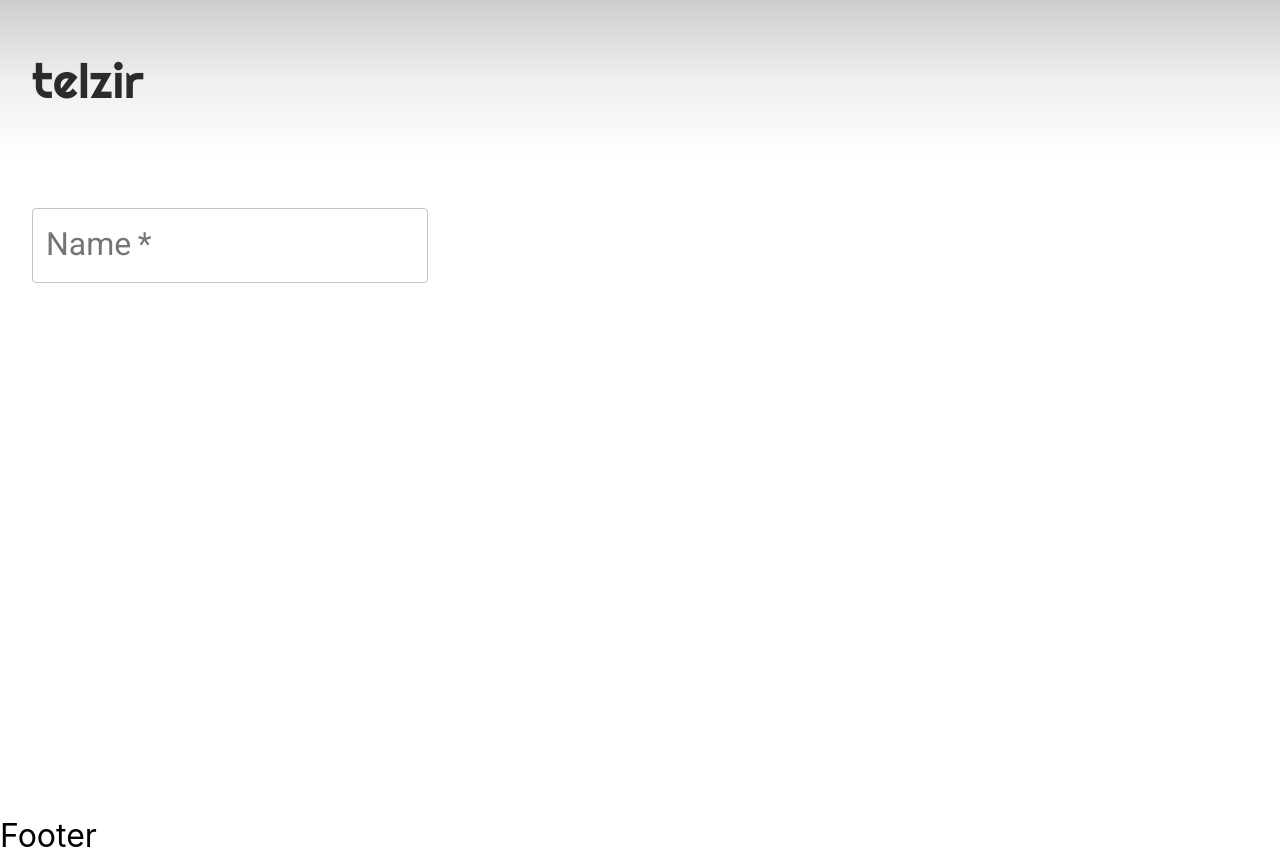
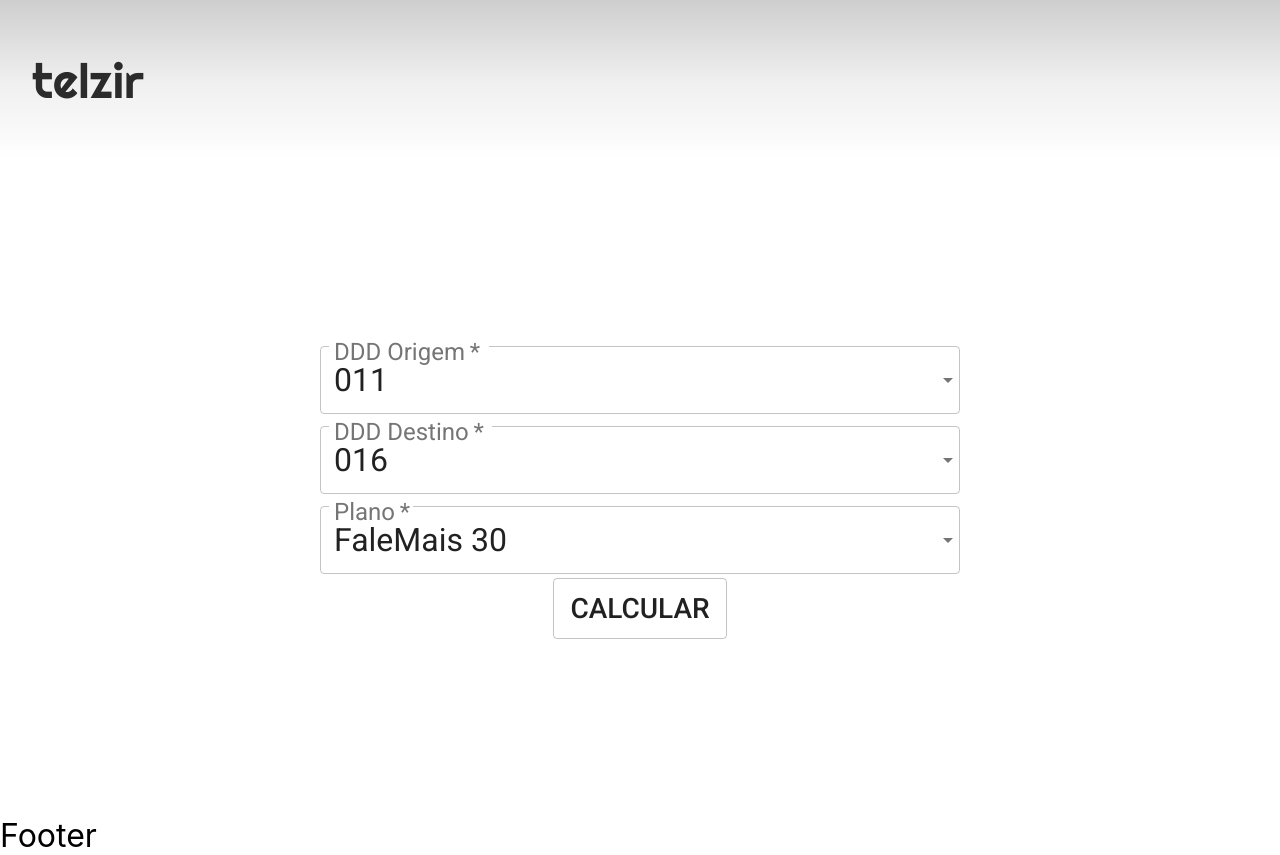
Before and after one commit to dmscn/fale-mais-telzir, a React (Create React App) app: page / in a window 1280 px wide. Built offline with nearby package versions, Linux system fonts and the light colour scheme.

Commit message:
Mounted basic form

```diff
--- a/package.json
+++ b/package.json
@@ -5,6 +5,7 @@
   "dependencies": {
     "@material-ui/core": "^3.9.2",
     "classnames": "^2.2.6",
+    "prop-types": "^15.6.2",
     "react": "^16.8.0",
     "react-dom": "^16.8.0",
     "react-scripts": "2.1.3"
--- a/public/index.html
+++ b/public/index.html
@@ -10,34 +10,11 @@
       content="width=device-width, initial-scale=1, shrink-to-fit=no"
     />
     <meta name="theme-color" content="#000000" />
-    <!--
-      manifest.json provides metadata used when your web app is added to the
-      homescreen on Android. See https://developers.google.com/web/fundamentals/web-app-manifest/
-    -->
     <link rel="manifest" href="%PUBLIC_URL%/manifest.json" />
-    <!--
-      Notice the use of %PUBLIC_URL% in the tags above.
-      It will be replaced with the URL of the `public` folder during the build.
-      Only files inside the `public` folder can be referenced from the HTML.
-
-      Unlike "/favicon.ico" or "favicon.ico", "%PUBLIC_URL%/favicon.ico" will
-      work correctly both with client-side routing and a non-root public URL.
-      Learn how to configure a non-root public URL by running `npm run build`.
-    -->
-    <title>React App</title>
+    <title>Telzir</title>
   </head>
   <body>
     <noscript>You need to enable JavaScript to run this app.</noscript>
     <div id="root"></div>
-    <!--
-      This HTML file is a template.
-      If you open it directly in the browser, you will see an empty page.
-
-      You can add webfonts, meta tags, or analytics to this file.
-      The build step will place the bundled scripts into the <body> tag.
-
-      To begin the development, run `npm start` or `yarn start`.
-      To create a production bundle, use `npm run build` or `yarn build`.
-    -->
   </body>
 </html>
--- a/src/components/Calculator/InputFields/InputFields.jsx
+++ b/src/components/Calculator/InputFields/InputFields.jsx
@@ -1,11 +1,22 @@
 import React, { Component } from 'react'
-import TextField from '@material-ui/core/TextField';
+import TextField from "@material-ui/core/TextField";
+import Button from '@material-ui/core/Button';
+
+import plans from '../../../static/fale-mais-plans'
+import taxes from '../../../static/taxes';
 
 import styles from './InputFields.module.css';
 
 export default class InputFields extends Component {
   state = {
-    name: ''
+    origin: taxes[0].origin,
+    destiny: taxes[0].destiny,
+    plan: plans[0].name,
+  }
+
+  submit = () => {
+    console.log("Submitting: ", this.state);
+    this.props.onSubmit(this.state);
   }
 
   handleChange = name => event => {
@@ -17,15 +28,72 @@ export default class InputFields extends Component {
   render() {
     return (
       <form className={styles.Container} noValidate autoComplete="off">
-        <TextField
-          required
-          label="Name"
-          value={this.state.name}
-          onChange={this.handleChange('name')}
-          margin="normal"
-          variant="outlined"
-        />
+        <div className={styles.InputBox}>
+          <TextField
+            className={styles.Input}
+            required
+            select
+            label="DDD Origem"
+            value={this.state.origin}
+            onChange={this.handleChange("origin")}
+            variant="outlined"
+            margin="dense"
+            SelectProps={{
+              native: true
+            }}
+          >
+            {taxes.map(tax => (
+              <option key={tax.key} value={tax.origin}>
+                {tax.origin}
+              </option>
+            ))}
+          </TextField>
+
+          <TextField
+            className={styles.Input}
+            required
+            select
+            label="DDD Destino"
+            value={this.state.destiny}
+            onChange={this.handleChange("destiny")}
+            variant="outlined"
+            margin="dense"
+            SelectProps={{
+              native: true
+            }}
+          >
+            {taxes.map(tax => (
+              <option key={tax.key} value={tax.destiny}>
+                {tax.destiny}
+              </option>
+            ))}
+          </TextField>
+
+          <TextField
+            className={styles.Input}
+            required
+            select
+            label="Plano"
+            value={this.state.plan}
+            onChange={this.handleChange("plan")}
+            variant="outlined"
+            margin="dense"
+            SelectProps={{
+              native: true
+            }}
+          >
+            {plans.map(plan => (
+              <option key={plan.name} value={plan.name}>
+                {plan.name}
+              </option>
+            ))}
+          </TextField>
+        </div>
+
+        <Button variant="outlined" className={styles.Button} onClick={this.submit}>
+          Calcular
+        </Button>
       </form>
-    )
+    );
   }
 }
--- a/src/components/Calculator/InputFields/InputFields.module.css
+++ b/src/components/Calculator/InputFields/InputFields.module.css
@@ -1,3 +1,17 @@
 .Container {
+  display: flex;
+  height: 100%;
+  align-items: center;
+  justify-content: center;
+  flex-direction: column;
+}
 
+.InputBox {
+  display: flex;
+  flex-direction: column;
+  align-items: center;
 }
+
+.Input {
+  width: 50vw;
+}
--- a/src/components/UI/TextField/index.js
+++ b/src/components/UI/TextField/index.js
@@ -0,0 +1,2 @@
+export {default} from './TextField';
+export * from './TextField';
--- a/src/static/fale-mais-plans.js
+++ b/src/static/fale-mais-plans.js
@@ -1,16 +1,16 @@
 export default [
   {
-    plan: 'FaleMais 30',
+    name: 'FaleMais 30',
     descountMin: 30,
     taxIncrease: 1.1,
   },
   {
-    plan: 'FaleMais 60',
+    name: 'FaleMais 60',
     descountMin: 60,
     taxIncrease: 1.1,
   },
   {
-    plan: 'FaleMais 120',
+    name: 'FaleMais 120',
     descountMin: 120,
     taxIncrease: 1.1,
   },
--- a/src/static/taxes.js
+++ b/src/static/taxes.js
@@ -1,30 +1,36 @@
 export default [
   {
+    key: 1,
     origin: '011',
     destiny: '016',
     pricePerMinute: 1.90
   },
   {
+    key: 2,
     origin: '016',
     destiny: '011',
     pricePerMinute: 2.90
   },
   {
+    key: 3,
     origin: '011',
     destiny: '017',
     pricePerMinute: 1.70
   },
   {
+    key: 4,
     origin: '017',
     destiny: '011',
     pricePerMinute: 2.70
   },
   {
+    key: 5,
     origin: '011',
     destiny: '018',
     pricePerMinute: 0.90
   },
   {
+    key: 6,
     origin: '018',
     destiny: '011',
     pricePerMinute: 1.90
```
Also changed, not shown: src/components/UI/TextField/TextField.jsx (+13 -0 lines), src/components/UI/TextField/TextField.module.css (deleted), 1 other file (tests, documents, lock files or other folders).
